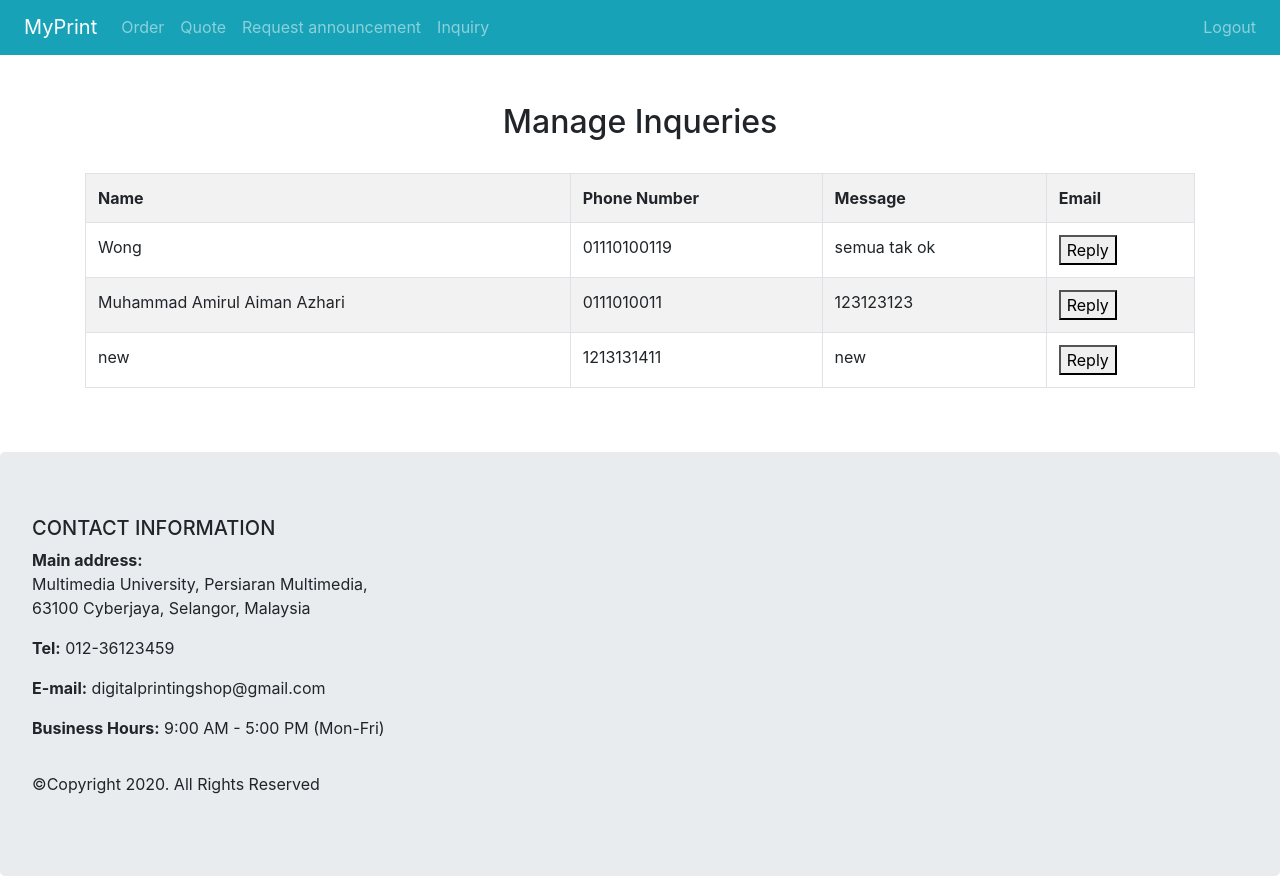
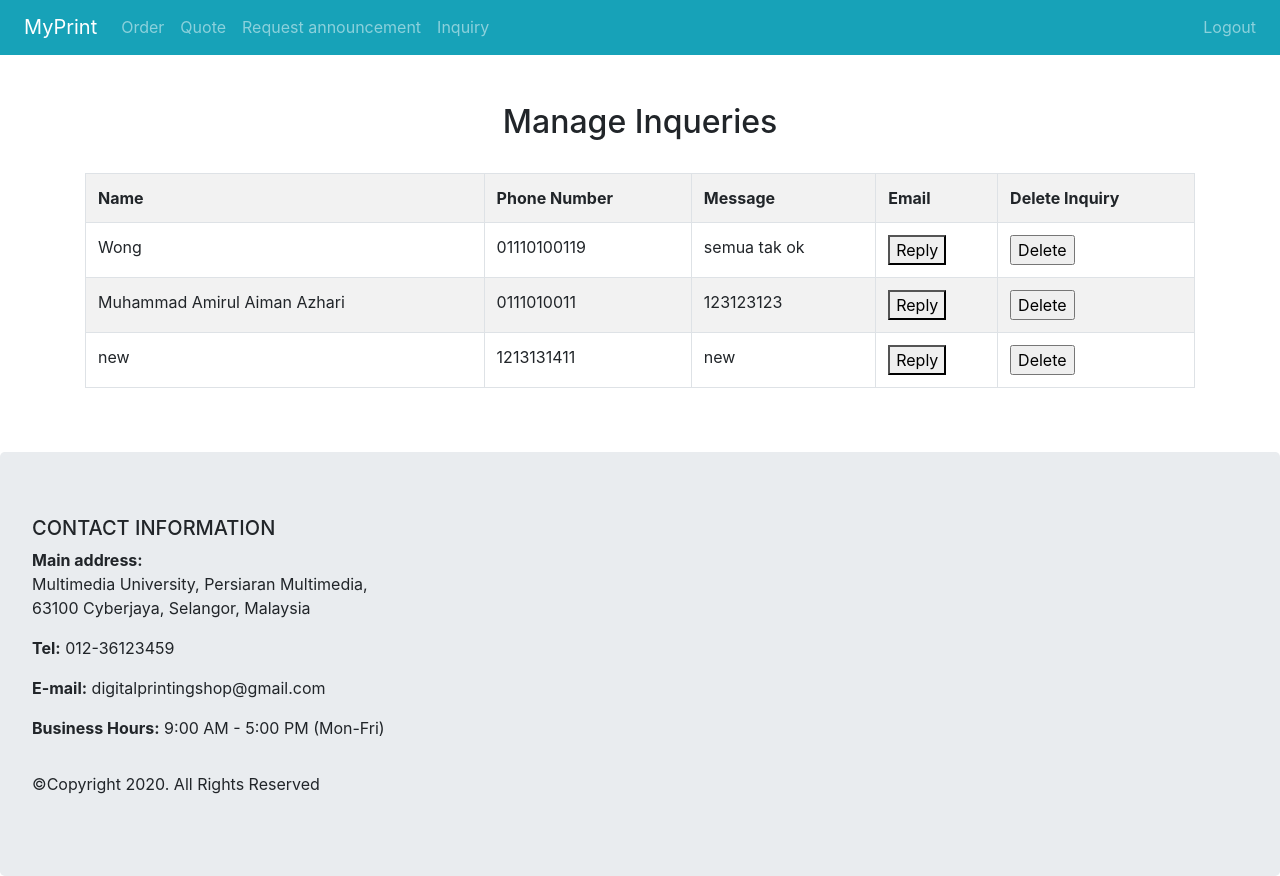
Before and after one commit to pk3ds/testwebapp, a PHP site: page /viewInqueries.php in a window 1280 px wide. Shown: the part 225-1101 px from the top of the page. Run offline with PHP 8.4, Linux system fonts and the light colour scheme; data comes from the database, SQL or seed files in the repository.

Commit message:
Update viewInqueries.php

```diff
--- a/client/viewInqueries.php
+++ b/client/viewInqueries.php
@@ -47,6 +47,7 @@
 	 <th>Phone Number</th>
 	 <th>Message</th>
 	 <th>Email</th>
+	 <th>Delete Inquiry</th>
 	 </tr>
 	<?php while($row = mysqli_fetch_assoc($result)):?>
 
@@ -55,6 +56,10 @@
 	<td><?php echo $row["Phone"];?> </td>
 	<td><?php echo $row["Message"];?> </td>
 	<td><button onclick="window.location.href = 'mailto:<?php echo $row["Email"];?>';">Reply</button> </td>
+	<form method="post" action="deleteinquiry.php">
+	<input type="hidden" name="inquiryid" value="<?php echo $row["ID"];  ?>">
+	<td> <input type="submit" value="Delete" name="deleteinquiry"></td>
+	</form>
 
 	</tr>
 	<?php endwhile;
```
